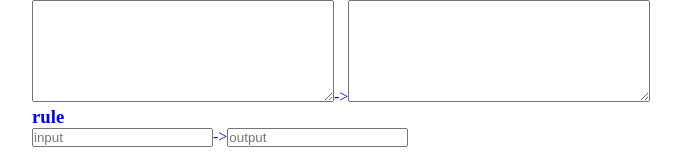
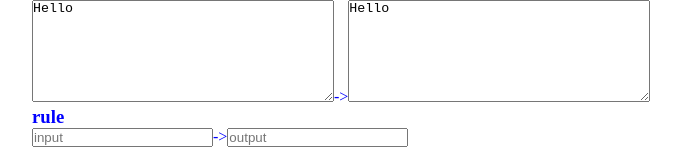
Before and after one commit to jonwang2000/replacer, a React (Create React App) app: page / in a window 1280 px wide. Shown: the top 160 px of the page, without its empty margins (288-969 px from the left). Built offline with nearby package versions, Linux system fonts and the light colour scheme.

Commit message:
Live matching text between input and output

```diff
--- a/src/components/TextZone.js
+++ b/src/components/TextZone.js
@@ -1,19 +1,33 @@
 import React from "react";
 
 class TextZone extends React.Component {
+	constructor(props) {
+		super(props);
+		this.state = { value: "Hello" };
+
+		this.handleChange = this.handleChange.bind(this);
+	}
+
+	handleChange(event) {
+		this.setState({ value: event.target.value });
+	}
+
 	render() {
 		return (
 			<div className="textzone-div">
-				<textarea id="input-zone" className="zone-area">
-					{" "}
-				</textarea>
+				<textarea
+					id="input-zone"
+					className="zone-area"
+					value={this.state.value}
+					onChange={this.handleChange}
+				/>
 				->
 				<textarea
 					readonly="readonly"
 					id="output-zone"
-					className="zone-area"
+                    className="zone-area"
+                    value = {this.state.value}
 				>
-					{" "}
 				</textarea>
 			</div>
 		);
```
